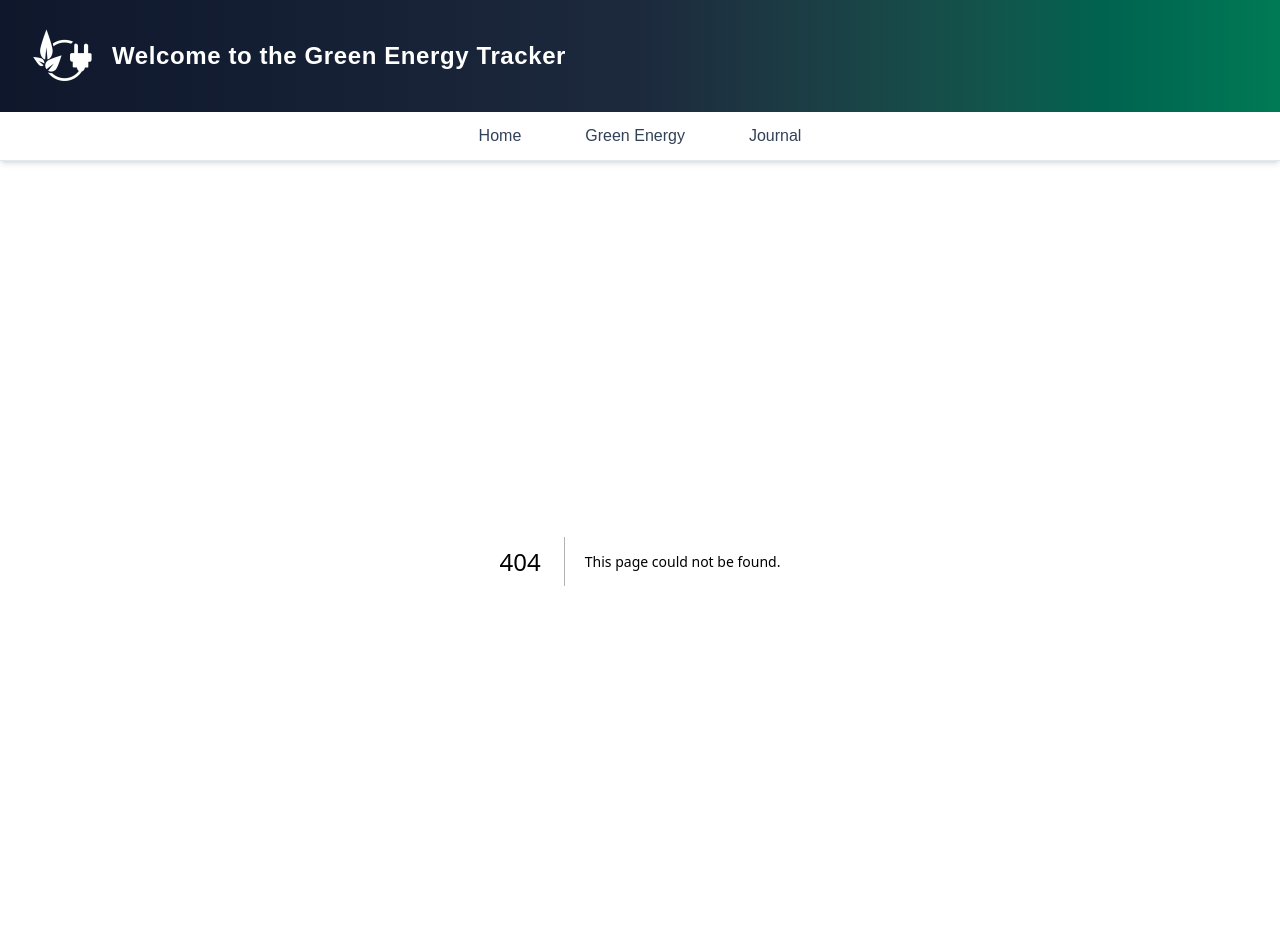
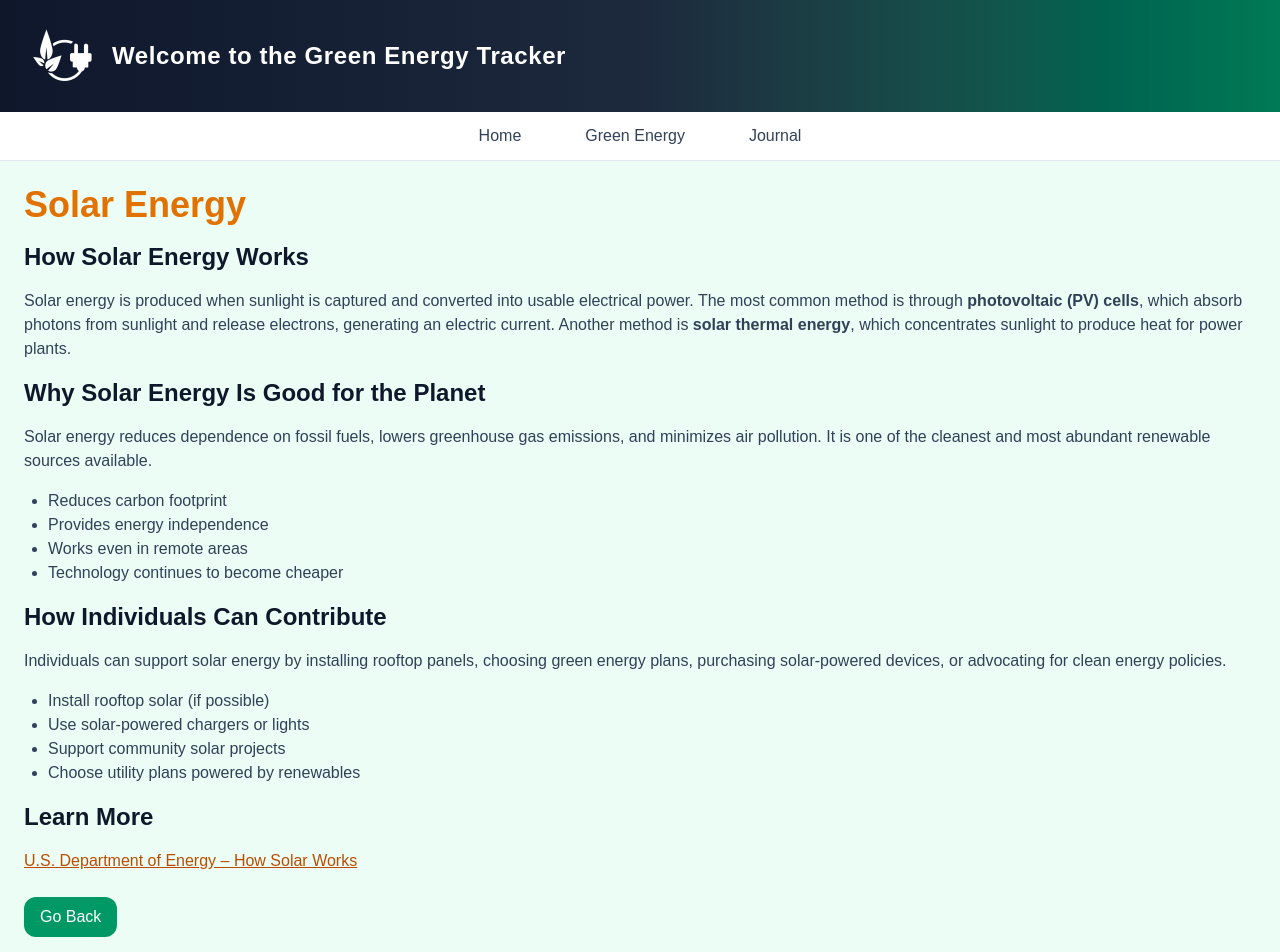
Before and after one commit to awrmurphy/cpan144-group-project, a Next.js app: page /solarenergy in a window 1280 px wide. Before the commit this address had no page. Shown: the top 952 px of the page. Built offline with nearby package versions, Linux system fonts and the light colour scheme.

Commit message:
Add detailed content for Green, Solar, Wind, and Hydro energy pages

```diff
--- a/pages/green.tsx
+++ b/pages/green.tsx
@@ -1,49 +1,29 @@
-import { useState } from "react";
+"use client";
+
+import Link from "next/link";
 
 export default function Green() {
-  const [selected, setSelected] = useState(null);
-
   const energyTypes = [
-    { name: "Solar", description: "Uses sunlight to generate power" },
-    { name: "Wind", description: "Uses wind turbines to generate power" },
-    { name: "Hydro", description: "Uses water flow to generate power" },
+    { name: "Solar", link: "/solarenergy" },
+    { name: "Wind", link: "/windenergy" },
+    { name: "Hydro", link: "/hydroenergy" },
   ];
 
   return (
     <div className="p-8 bg-emerald-50 min-h-screen">
       <h1 className="text-3xl font-bold mb-6 text-slate-900">Green Energy</h1>
+
       <div className="grid grid-cols-1 sm:grid-cols-2 gap-6">
         {energyTypes.map((item) => (
-          <div
+          <Link
             key={item.name}
-            className="p-6 bg-white rounded-xl shadow-md hover:shadow-lg hover:scale-105 transition-transform duration-300 cursor-pointer text-slate-900"
-            onClick={() => setSelected(item)}
+            href={item.link}
+            className="p-6 bg-white rounded-xl shadow-md hover:shadow-lg hover:scale-105 transition cursor-pointer text-slate-900"
           >
             {item.name}
-          </div>
+          </Link>
         ))}
       </div>
-
-      {selected && (
-        <div
-          className="fixed inset-0 bg-black/40 flex items-center justify-center z-50"
-          onClick={() => setSelected(null)}
-        >
-          <div
-            className="bg-white p-8 rounded-xl max-w-md shadow-lg"
-            onClick={(e) => e.stopPropagation()}
-          >
-            <h2 className="text-xl font-bold text-emerald-700 mb-4">{selected.name}</h2>
-            <p className="text-slate-700">{selected.description}</p>
-            <button
-              className="mt-6 px-5 py-2 bg-emerald-600 hover:bg-emerald-700 text-white rounded-xl transition"
-              onClick={() => setSelected(null)}
-            >
-              Close
-            </button>
-          </div>
-        </div>
-      )}
     </div>
   );
 }
--- /dev/null
+++ b/pages/hydroenergy.js
@@ -0,0 +1,58 @@
+"use client";
+import Link from "next/link";
+
+export default function HydroEnergy() {
+return (
+<div className="p-6 bg-emerald-50 min-h-screen  text-left space-y-4">
+<h1 className="text-4xl font-bold text-cyan-600">Hydro Energy</h1>
+
+
+<h2 className="text-2xl font-semibold text-slate-900 mt-4">How Hydroelectric Power Works</h2>
+<p className="text-slate-700">
+Hydropower converts the energy of moving water into electricity. Most commonly, water stored
+in dams flows through turbines, spinning them to generate power. This process is highly efficient
+and has been used for over a century.
+</p>
+
+<h2 className="text-2xl font-semibold text-slate-900 mt-4">Environmental Benefits</h2>
+<p className="text-slate-700">
+Hydropower is a clean and renewable energy source that produces no direct greenhouse gas emissions.
+It also provides consistent and reliable baseload power.
+</p>
+<ul className="list-disc ml-6 text-slate-700">
+<li>Highly reliable energy source</li>
+<li>Supports water management and flood control</li>
+<li>No air pollution</li>
+</ul>
+
+<h2 className="text-2xl font-semibold text-slate-900 mt-4">How Individuals Can Contribute</h2>
+<p className="text-slate-700">
+While individuals cannot build hydro plants, they can still promote renewable hydropower through
+energy choices, conservation, and advocacy.
+</p>
+
+
+<ul className="list-disc ml-6 text-slate-700">
+<li>Choose energy plans powered by renewables</li>
+<li>Support environmental protection policies</li>
+<li>Conserve water and electricity</li>
+</ul>
+<h2 className="text-2xl font-semibold text-slate-900 mt-4">Learn More</h2>
+<a
+href="https://www.energy.gov/eere/water/how-hydropower-works"
+target="_blank"
+className="text-cyan-700 underline"
+>
+U.S. Department of Energy – How Hydropower Works
+</a>
+
+<br/>
+<Link
+href="/green"
+className="inline-block mt-6 px-4 py-2 bg-emerald-600 hover:bg-emerald-700 text-white rounded-xl"
+>
+Go Back
+</Link>
+</div>
+);
+}
--- /dev/null
+++ b/pages/solarenergy.js
@@ -0,0 +1,65 @@
+"use client";
+
+import Link from "next/link";
+
+export default function SolarEnergy() {
+    return (
+<div className="p-6 bg-emerald-50 min-h-screen  text-left space-y-4">
+<h1 className="text-4xl font-bold text-amber-600">Solar Energy</h1>
+
+
+<h2 className="text-2xl font-semibold text-slate-900 mt-4">How Solar Energy Works</h2>
+<p className="text-slate-700">
+Solar energy is produced when sunlight is captured and converted into usable electrical power.
+The most common method is through <strong>photovoltaic (PV) cells</strong>, which absorb photons from sunlight
+and release electrons, generating an electric current. Another method is <strong>solar thermal energy</strong>,
+which concentrates sunlight to produce heat for power plants.
+</p>
+<h2 className="text-2xl font-semibold text-slate-900 mt-4">Why Solar Energy Is Good for the Planet</h2>
+<p className="text-slate-700">
+Solar energy reduces dependence on fossil fuels, lowers greenhouse gas emissions, and minimizes air pollution.
+It is one of the cleanest and most abundant renewable sources available.
+</p>
+
+
+<ul className="list-disc ml-6 text-slate-700">
+<li>Reduces carbon footprint</li>
+<li>Provides energy independence</li>
+<li>Works even in remote areas</li>
+<li>Technology continues to become cheaper</li>
+</ul>
+
+
+<h2 className="text-2xl font-semibold text-slate-900 mt-4">How Individuals Can Contribute</h2>
+<p className="text-slate-700">
+Individuals can support solar energy by installing rooftop panels, choosing green energy plans, purchasing solar-powered
+devices, or advocating for clean energy policies.
+</p>
+
+
+<ul className="list-disc ml-6 text-slate-700">
+<li>Install rooftop solar (if possible)</li>
+<li>Use solar-powered chargers or lights</li>
+<li>Support community solar projects</li>
+<li>Choose utility plans powered by renewables</li>
+</ul>
+<h2 className="text-2xl font-semibold text-slate-900 mt-4">Learn More</h2>
+<a
+href="https://www.energy.gov/eere/solar/how-does-solar-work"
+target="_blank"
+className="text-amber-700 underline"
+>
+U.S. Department of Energy – How Solar Works
+</a>
+<br />
+
+
+<Link
+href="/green"
+className="inline-block mt-6 px-4 py-2 bg-emerald-600 hover:bg-emerald-700 text-white rounded-xl"
+>
+Go Back
+</Link>
+</div>
+);
+}
--- /dev/null
+++ b/pages/windenergy.js
@@ -0,0 +1,61 @@
+"use client";
+import Link from "next/link";
+
+
+export default function WindEnergy() {
+return (
+<div className="p-6 bg-emerald-50 min-h-screen  text-left space-y-4">
+<h1 className="text-4xl font-bold text-blue-600">Wind Energy</h1>
+
+
+<h2 className="text-2xl font-semibold text-slate-900 mt-4">How Wind Energy Works</h2>
+<p className="text-slate-700">
+Wind energy is generated by converting the kinetic energy of moving air into electricity.
+When wind blows, it turns the blades of a wind turbine. These blades are connected to a rotor
+that spins a generator, producing electrical energy.
+</p>
+<h2 className="text-2xl font-semibold text-slate-900 mt-4">Benefits of Wind Energy</h2>
+<p className="text-slate-700">
+Wind energy is a clean, renewable resource that produces no emissions during operation.
+It is one of the fastest-growing sources of electricity globally.
+</p>
+
+
+<ul className="list-disc ml-6 text-slate-700">
+<li>No air pollution</li>
+<li>Highly scalable through wind farms</li>
+<li>Reduces dependence on fossil fuels</li>
+<li>Affordable and increasingly efficient</li>
+</ul>
+
+
+<h2 className="text-2xl font-semibold text-slate-900 mt-4">How Individuals Can Support Wind Energy</h2>
+<p className="text-slate-700">
+Even if you can't install a wind turbine, you can support the wind industry by choosing green
+energy plans, conserving energy, or supporting wind development policies.
+</p>
+<ul className="list-disc ml-6 text-slate-700">
+<li>Choose renewable electricity providers</li>
+<li>Support community wind initiatives</li>
+<li>Reduce overall energy consumption</li>
+</ul>
+
+
+<h2 className="text-2xl font-semibold text-slate-900 mt-4">Learn More</h2>
+<a
+href="https://www.energy.gov/eere/wind/how-wind-energy-works"
+target="_blank"
+className="text-blue-700 underline"
+>
+U.S. Department of Energy – https://www.energy.gov/articles/how-wind-turbine-works
+</a>
+<br />
+<Link
+href="/green"
+className="inline-block mt-6 px-4 py-2 bg-emerald-600 hover:bg-emerald-700 text-white rounded-xl"
+>
+Go Back
+</Link>
+</div>
+);
+}
```
